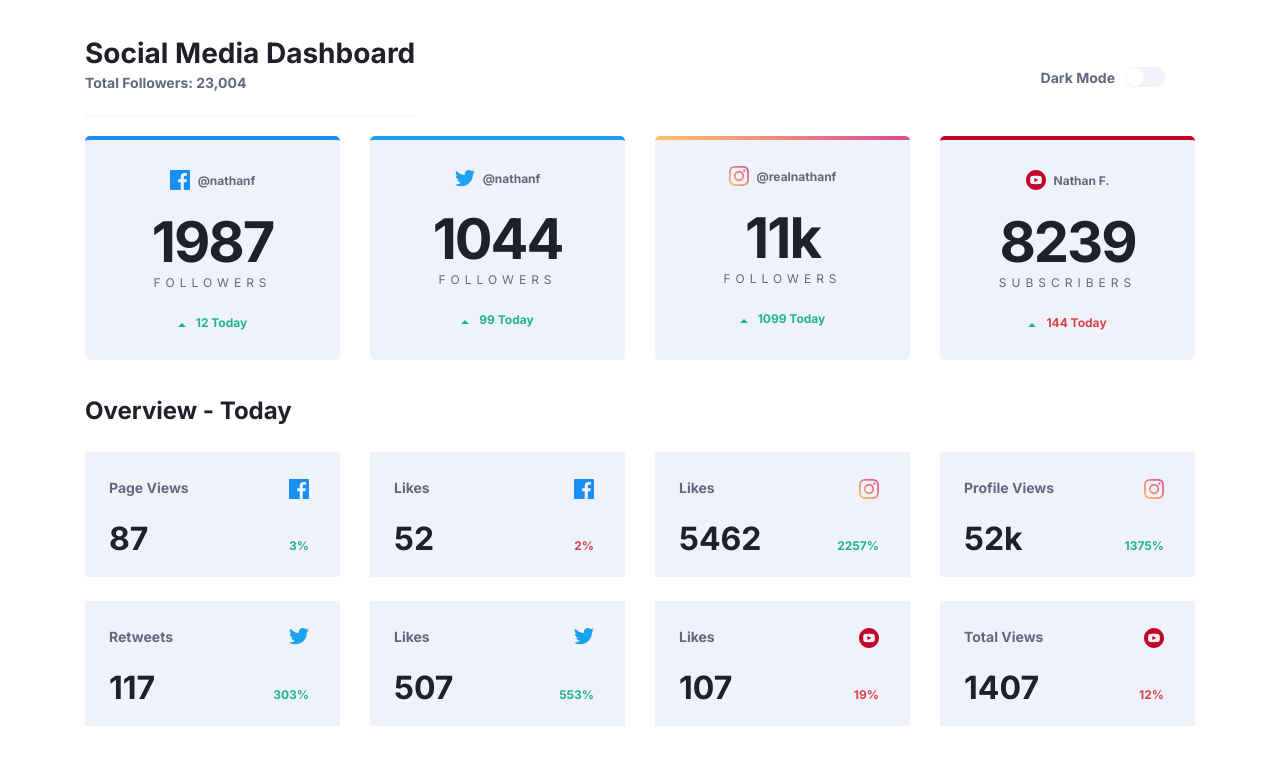
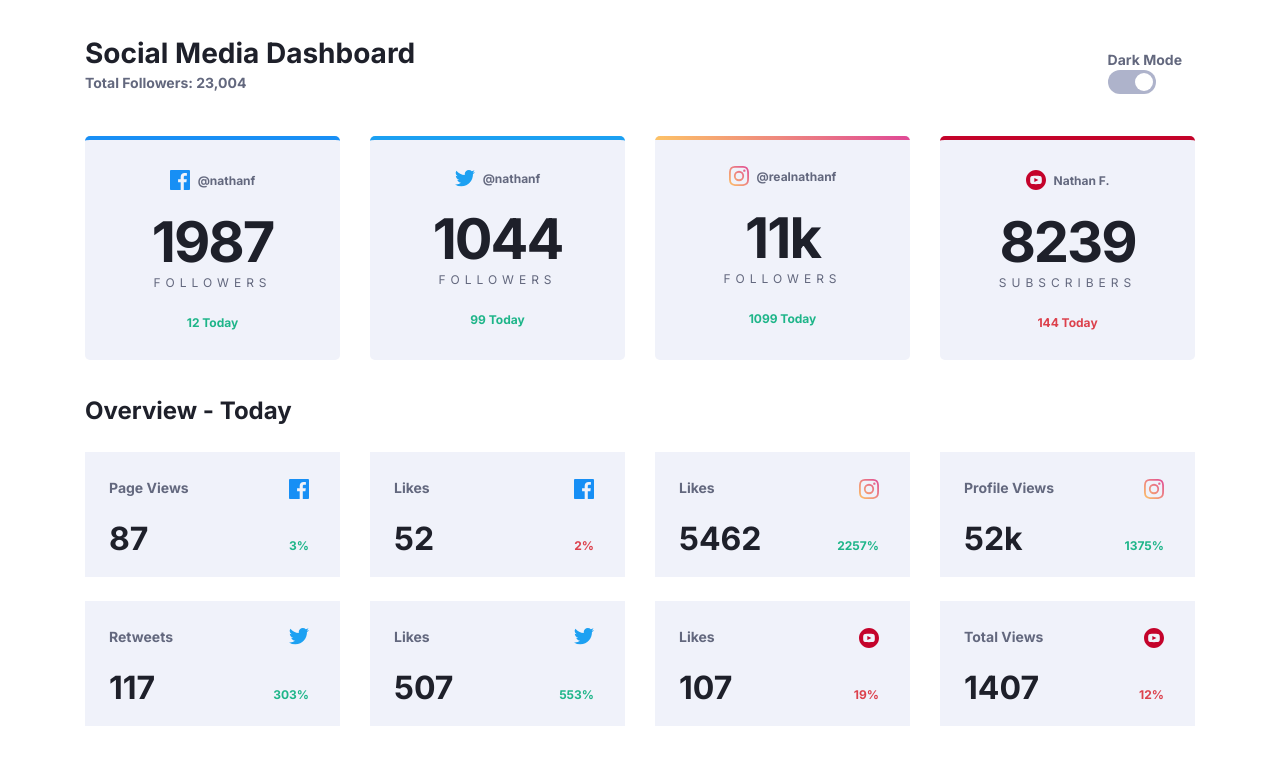
Before and after one commit to Valentine-D3V/Social-Media-Dashboard-W-Theme-Switcher-, a plain HTML site: page index.html in a window 1280 px wide. Drawn offline with Linux system fonts and the light colour scheme.

Commit message:
Update style.css

```diff
--- a/css/style.css
+++ b/css/style.css
@@ -103,9 +103,10 @@ button {
   --Primary-Text-Color: hsl(230, 17%, 14%);
   --Secondary-Text-Color: hsl(228, 12%, 44%);
 
-  --Header-Heading-Color: hsl(230, 17%, 14%);
+  --Border-Color: hsl(228, 12%, 44%);
 
   --Theme-Text-Color: hsl(243, 87%, 12%);
+  --Theme-Toggle-Background: hsl(230, 22%, 74%);
   --Theme-Toggle-Color: hsl(0, 0%, 100%);
   --Theme-Toggle-Background-Checked: linear-gradient(
     225deg,
@@ -170,48 +171,46 @@ header {
 
   color: var(--Secondary-Text-Color);
 
-  border-bottom: solid 3px #f7f9ff;
+  border-bottom: solid 1px var(--Border-Color);
 
   padding-bottom: 24px;
+  margin-bottom: 16px;
 }
+
+/* ******************** */
+/* THEME TOGGLE */
+/* ******************** */
 
 .theme-toggle-label {
   font-family: "Inter";
   font-style: normal;
   font-weight: 700;
   font-size: 14px;
-  line-height: 17px;
+  /* line-height: 17px; */
   /* identical to box height */
 
   color: hsl(228, 12%, 44%);
+  margin-right: 13px;
 }
 
-/* ******************** */
-/* THEME TOGGLE */
-/* ******************** */
-
-.theme-selection {
-  font-weight: 400;
-  font-size: var(--Nav-FS);
-  line-height: 14px;
-  font-family: var(--Raleway-FF);
-  color: var(--Theme-Text-Color);
-}
-
-.toggle {
+.theme-toggle-container {
+  margin-top: 13px;
+  /*
+  margin-left: 20px; */
+  /* margin-right: 20px; */
   display: flex;
-  align-items: center;
-  gap: 10px;
-  margin-right: 30px;
+  /* align-items: center; */
+  justify-content: space-between;
+  /* justify-items: flex-end; */
 }
 
 .switch {
   position: relative;
   display: inline-block;
-  width: 40px;
-  height: 20px;
-  background: #f1f3fa;
-  border-radius: 20px;
+  width: 48px;
+  height: 24px;
+  background: var(--Theme-Toggle-Background);
+  border-radius: 12px;
   transition: all 0.3s;
 
   cursor: pointer;
@@ -223,13 +222,13 @@ header {
   height: 18px;
   border-radius: 50%;
   background-color: var(--Theme-Toggle-Color);
-  top: 1px;
-  left: 1px;
+  top: 3px;
+  right: 3px;
   transition: all 0.6s;
 }
 
 .checkbox:checked + .switch::after {
-  left: 20px;
+  right: 25px;
 }
 .checkbox:checked + .switch {
   background: linear-gradient(225deg, #40db82 0%, #388fe7 98.02%);
@@ -351,15 +350,17 @@ main {
   color: var(--Secondary-Text-Color);
 }
 
+.subscribers-container {
+  display: flex;
+  align-items: center;
+  gap: 4px;
+}
+
 .social-media-subcribers {
   font-weight: 700;
   font-size: 12px;
   line-height: 15px;
-}
-
-.social-media-subcribers::before {
-  content: url(../images/icon-up.svg);
-  margin-right: 10px;
+  position: relative;
 }
 
 /* ************************* */
@@ -441,9 +442,9 @@ main {
   header {
     display: flex;
     justify-content: space-between;
-    align-items: center;
+    /* align-items: center; */
 
-    padding: 11px 0 18px 0;
+    padding: 11px 0 5px 0;
   }
 
   .header-heading {
@@ -451,6 +452,16 @@ main {
     line-height: 34px;
 
     margin-bottom: 4px;
+  }
+
+  .total-followers {
+    border-bottom: none;
+  }
+
+  .theme-toggle-container {
+    /* margin-top: 13px; */
+
+    /* justify-items: flex-end; */
   }
 
   .social-media-container {
```
